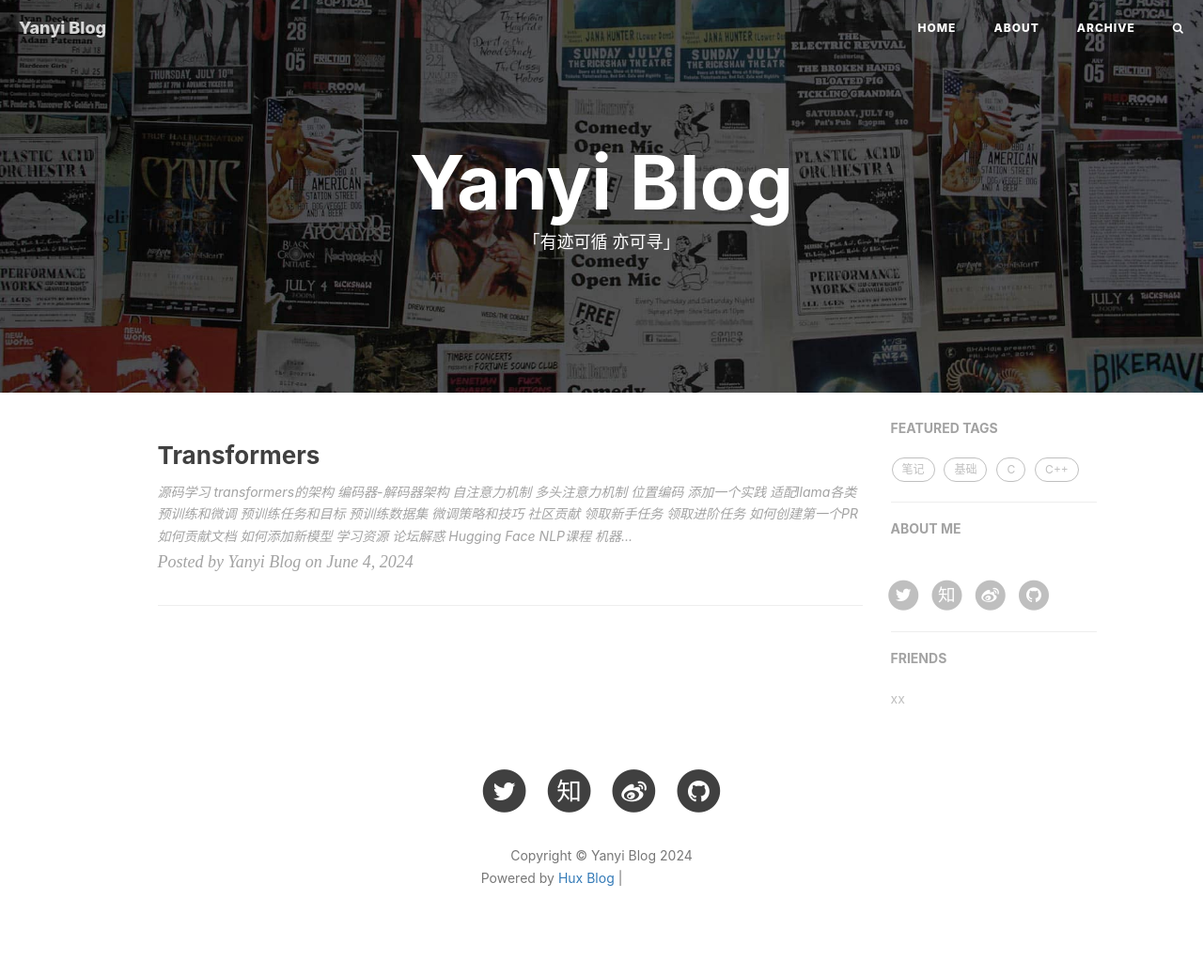
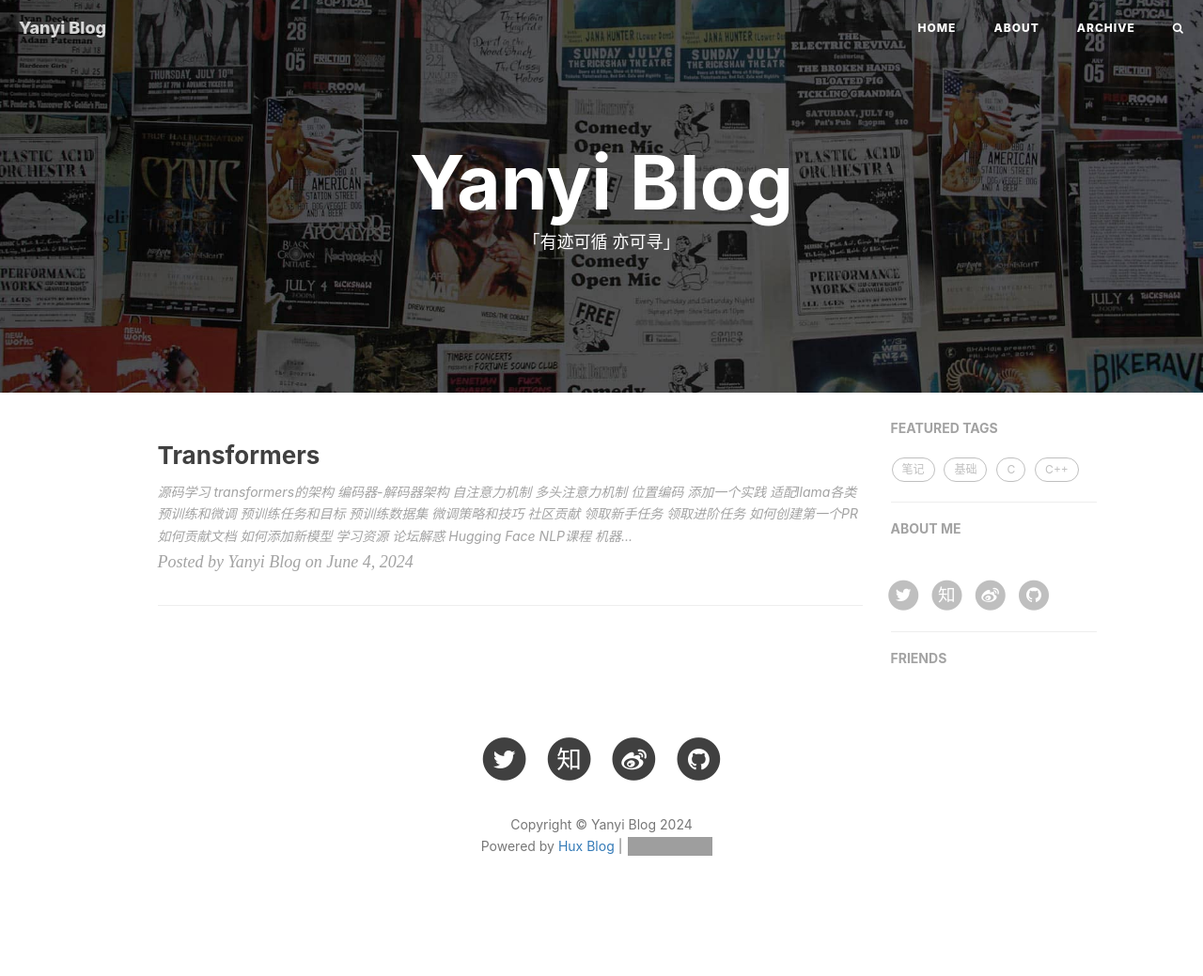
Before and after one commit to erics0/erics0.github.io, a Jekyll site: the page built from index.html, in a window 1280 px wide. Shown: the whole page at 94% size. Built offline with Jekyll 4.4.1, drawn with Linux system fonts in a browser that asks for light colours; nearby versions of some CDN libraries; the list of posts is cut into pages by our own code; comment, search, counter and statistics services are not loaded; after the commit the page ends 1005 px from its top, so only the background shows below that; grey boxes are pictures that could not be loaded.

```diff
--- a/_config.yml
+++ b/_config.yml
@@ -70,7 +70,7 @@ netease_comment: false
 
 # Google Analytics
 ga_track_id: "" # Format: UA-xxxxxx-xx
-ga_domain: xxx
+ga_domain: ""
 
 # Sidebar settings
 sidebar: true # whether or not using Sidebar.
@@ -89,7 +89,7 @@ service-worker: true
 page-mathjax: false
 
 # Friends
-friends:
-  [
-    { title: "xx", href: "xx" },
-  ]
+friends: ""
+  # [
+  #   { title: "xx", href: "xx" },
+  # ]
```
